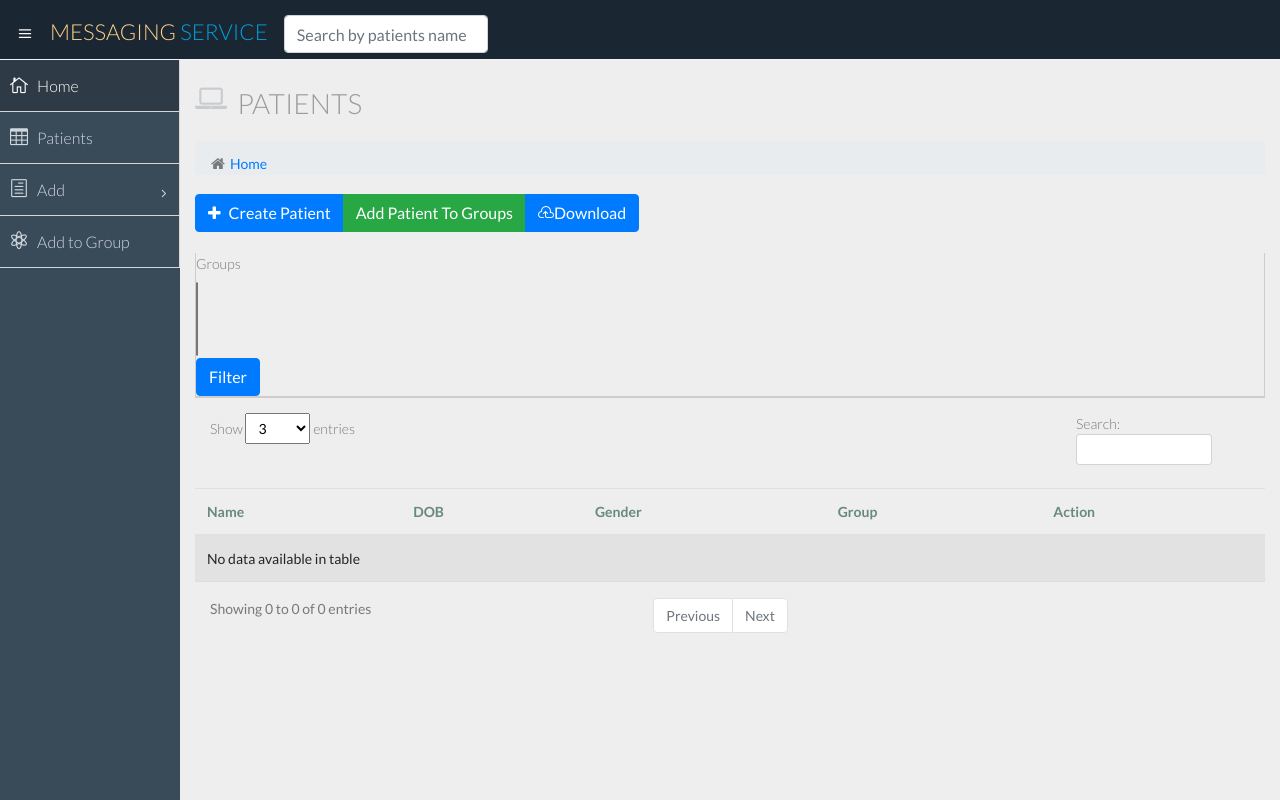
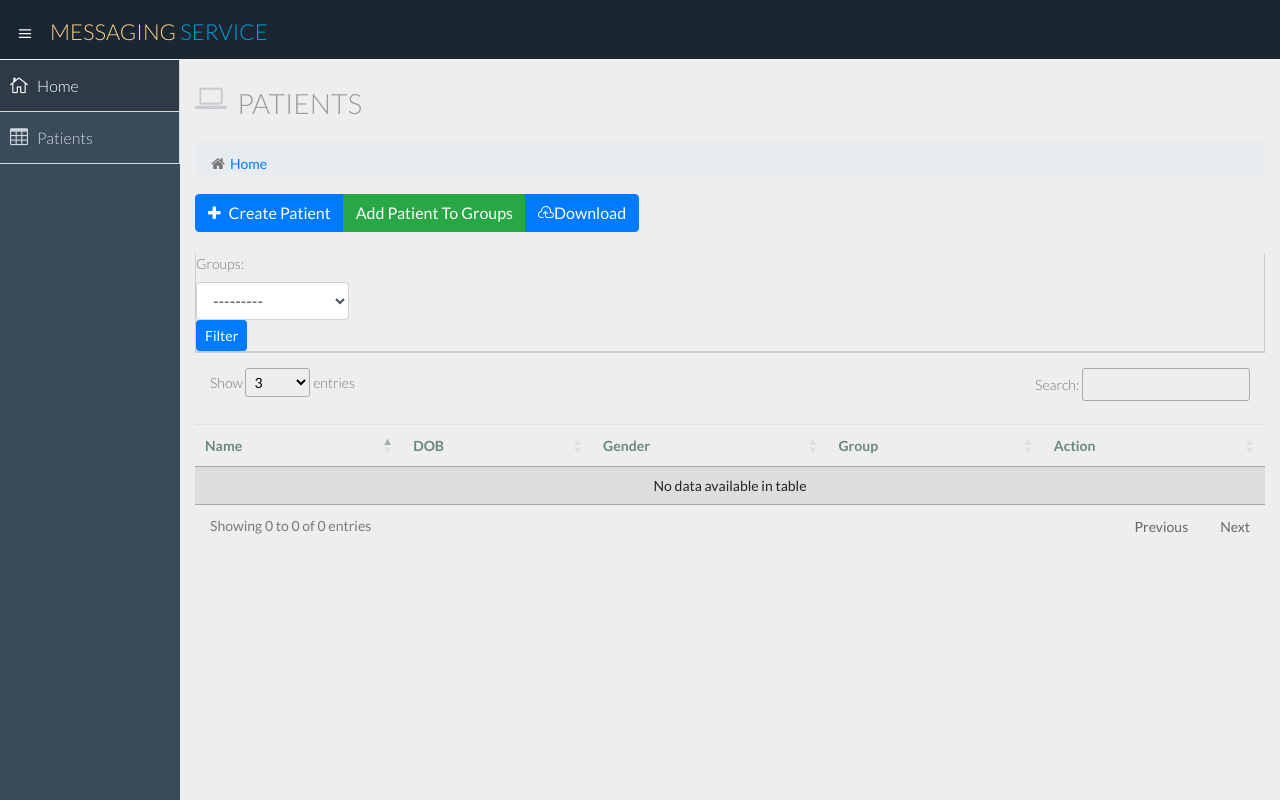
Before and after one commit to zayer60/evaluation-task, a Django app: page /patient/ in a window 1280 px wide. Run offline with Django 3.2, Linux system fonts and the light colour scheme; data that the repository does not hold is empty; parts of the project's set-up code (start-up, migrations or seed data) failed here and were passed over; some libraries are stand-ins or nearby versions.

Commit message:
modified ui of application

```diff
--- a/messageService/settings.py
+++ b/messageService/settings.py
@@ -47,6 +47,7 @@ INSTALLED_APPS = [
     'bootstrap_datepicker_plus',
     'bootstrap4',
     'bootstrap_modal_forms',
+    'widget_tweaks',
 
 
     'sendmailapp.apps.SendmailappConfig',
--- a/sendmailapp/filter.py
+++ b/sendmailapp/filter.py
@@ -1,9 +1,11 @@
 from django_filters import FilterSet
-from .models import Patient
+from .models import Patient,Group
 import django_filters
 from django import forms
 
 class PatientFilter(FilterSet):
+    groups = django_filters.ModelChoiceFilter(queryset=Group.objects.all(),widget=forms.Select)
+
     class Meta:
         model = Patient
-        fields =('groups',)
+        fields =['groups',]
--- a/templates/index.html
+++ b/templates/index.html
@@ -42,8 +42,8 @@
      <script src="https://cdnjs.cloudflare.com/ajax/libs/popper.js/1.12.9/umd/popper.min.js" integrity="sha384-ApNbgh9B+Y1QKtv3Rn7W3mgPxhU9K/ScQsAP7hUibX39j7fakFPskvXusvfa0b4Q" crossorigin="anonymous"></script>
     <script src="https://maxcdn.bootstrapcdn.com/bootstrap/4.0.0/js/bootstrap.min.js" integrity="sha384-JZR6Spejh4U02d8jOt6vLEHfe/JQGiRRSQQxSfFWpi1MquVdAyjUar5+76PVCmYl" crossorigin="anonymous"></script>
 
-  <script src="https://cdn.datatables.net/1.10.24/js/jquery.dataTables.min.js"></script>
-  <script src="https://cdn.datatables.net/1.10.24/js/dataTables.bootstrap4.min.js"></script>
+    <link rel="stylesheet" type="text/css" href="https://cdn.datatables.net/v/bs4/dt-1.10.24/b-1.7.0/cr-1.5.3/date-1.0.3/r-2.2.7/sc-2.0.3/sb-1.0.1/sl-1.3.3/datatables.min.css"/>
+    <script type="text/javascript" src="https://cdn.datatables.net/v/bs4/dt-1.10.24/b-1.7.0/cr-1.5.3/date-1.0.3/r-2.2.7/sc-2.0.3/sb-1.0.1/sl-1.3.3/datatables.min.js"></script>
 
   <link href="https://cdn.jsdelivr.net/npm/select2@4.1.0-rc.0/dist/css/select2.min.css" rel="stylesheet" />
   <script src="https://cdn.jsdelivr.net/npm/select2@4.1.0-rc.0/dist/js/select2.min.js"></script>
@@ -66,13 +66,7 @@
 
               <div class="nav search-row" id="top_menu">
                 <!--  search form start -->
-                <ul class="nav top-menu">
-                  <li>
-                    <form class="form-inline my-2 my-lg-0 ml-auto " action="{% url 'search_results' %}" method="get">
-                      <input name ="q" class="form-control mr-sm-2" type="text" placeholder="Search by patients name" aria-label="Search">
-                    </form>
-                  </li>
-                </ul>
+
                 <!--  search form end -->
               </div>
             </header>
@@ -93,23 +87,8 @@
                                   <span>Patients</span>
                               </a>
                   </li>
-                  <li class="sub-menu">
-                    <a href="javascript:;" class="">
-                                  <i class="icon_document_alt"></i>
-                                  <span>Add</span>
-                                  <span class="menu-arrow arrow_carrot-right"></span>
-                              </a>
-                    <ul class="sub">
-                      <li><a class="" href="{% url 'create-patient' %}">Add Patient</a></li>
-                      <li><a class="" href="{% url 'group-create' %}">Add Group</a></li>
-                    </ul>
-                  </li>
-                  <li>
-                    <a class="" href="{% url 'uplaod' %}">
-                                  <i class="icon_genius"></i>
-                                  <span>Add to Group</span>
-                              </a>
-                  </li>
+
+
                 </ul>
                 <!-- sidebar menu end-->
               </div>
@@ -124,13 +103,13 @@
   <!-- container section start -->
    <script>
          $(document).ready(function() {
-              $('#bootstrapdatatable').DataTable({
+              $('table.table').DataTable({
                 "aLengthMenu": [[3, 5, 10, 25, -1], [3, 5, 10, 25, "All"]],
                   "iDisplayLength": 3
                  }
               );
 
-          } );
+          });
    </script>
 
 
--- a/templates/sendmailapp/groupdetail.html
+++ b/templates/sendmailapp/groupdetail.html
@@ -18,7 +18,7 @@
 
                 {% if patients %}
                     <table class="table table-striped table-advance table-hover">
-                                <tbody>
+                                <thead>
                                   <tr>
                                     <th> Name</th>
                                     <th> DOB</th>
@@ -26,6 +26,8 @@
                                     <th> Gender</th>
                                     <th> Action</th>
                                   </tr>
+                                </thead>
+                                <tbody>
                                   {% for patient in patients %}
                                       <tr>
                                         <td>{{ patient.name }}</td>
--- a/templates/sendmailapp/grouplist.html
+++ b/templates/sendmailapp/grouplist.html
@@ -23,8 +23,8 @@
                 <br>
             <section class="panel">
 
-                    <table class="table table-striped table-advance table-hover">
-                                <tbody>
+                    <table id=""  class="table table-striped table-advance table-hover display">
+                                <thead>
                                   <tr>
                                     <th> Name</th>
 
@@ -43,6 +43,8 @@
 
                                     <th> Action</th>
                                   </tr>
+                                  </thead>
+                                   <tbody>
                                   {% for group in object_list %}
                                       <tr>
                                         <td><a href="{{ group.get_absolute_url }} ">{{ group.name }}</a></td>
--- a/templates/sendmailapp/patientlist.html
+++ b/templates/sendmailapp/patientlist.html
@@ -1,5 +1,6 @@
 {% extends 'index.html' %}
-{% load crispy_forms_tags %}
+{% load widget_tweaks %}
+
 {% block title %}PatientList{% endblock title %}
 
 {% block content %}
@@ -29,12 +30,19 @@
                 <div class="form">
                   <form class="form-validate form-horizontal "  method="get" action="">
                         {% csrf_token %}
-                        {{ filter.form|crispy }}
-                      <button class="btn btn-primary" type="submit">Filter</button>
+                      <div class="well">
+                        <div class="row">
+                            <div class="form-group col-sm-5 col-md-2">
+                              {{ filter.form.groups.label_tag }}
+                              {% render_field filter.form.groups class="form-control" %}
+                            </div>
+                        </div>
+                      </div>
+                      <button class="btn btn-primary btn-sm" type="submit">Filter</button>
                   </form>
                 </div>
               </div>
-                    <table id="bootstrapdatatable" class="table table-striped table-advance table-hover" >
+                    <table id=""  class="table table-striped table-advance table-hover display" >
                                 <thead>
                                   <tr>
                                     <th> Name</th>
```
